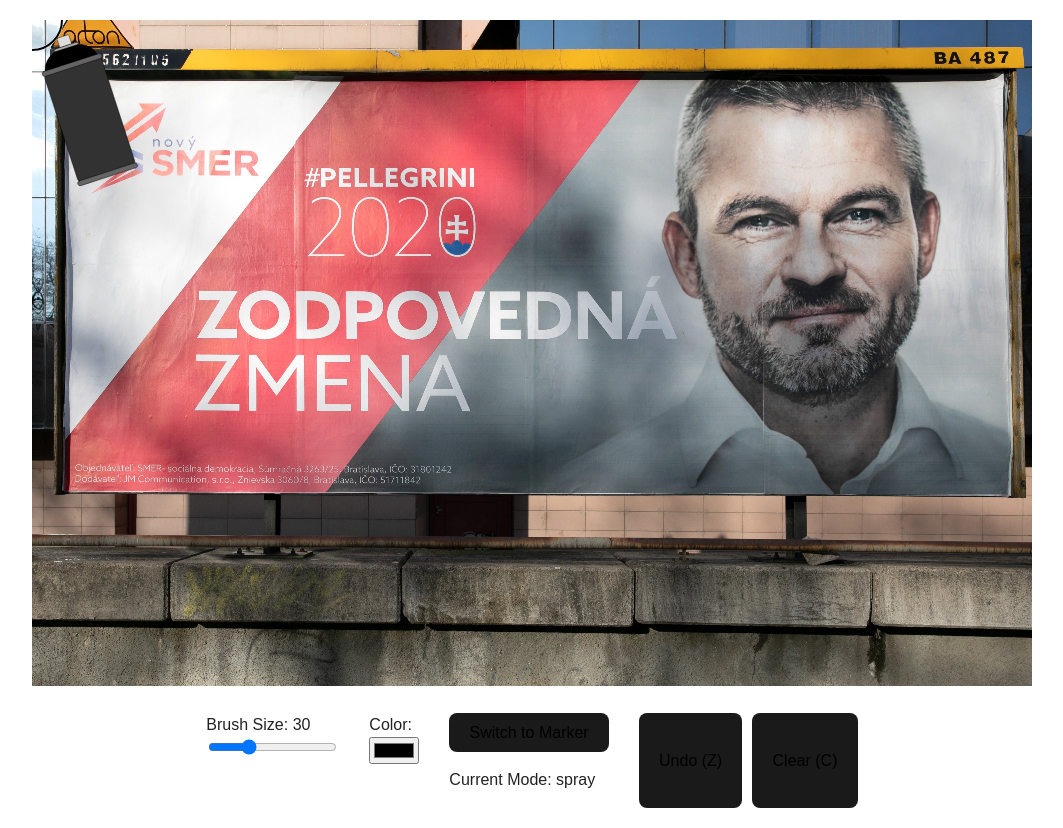
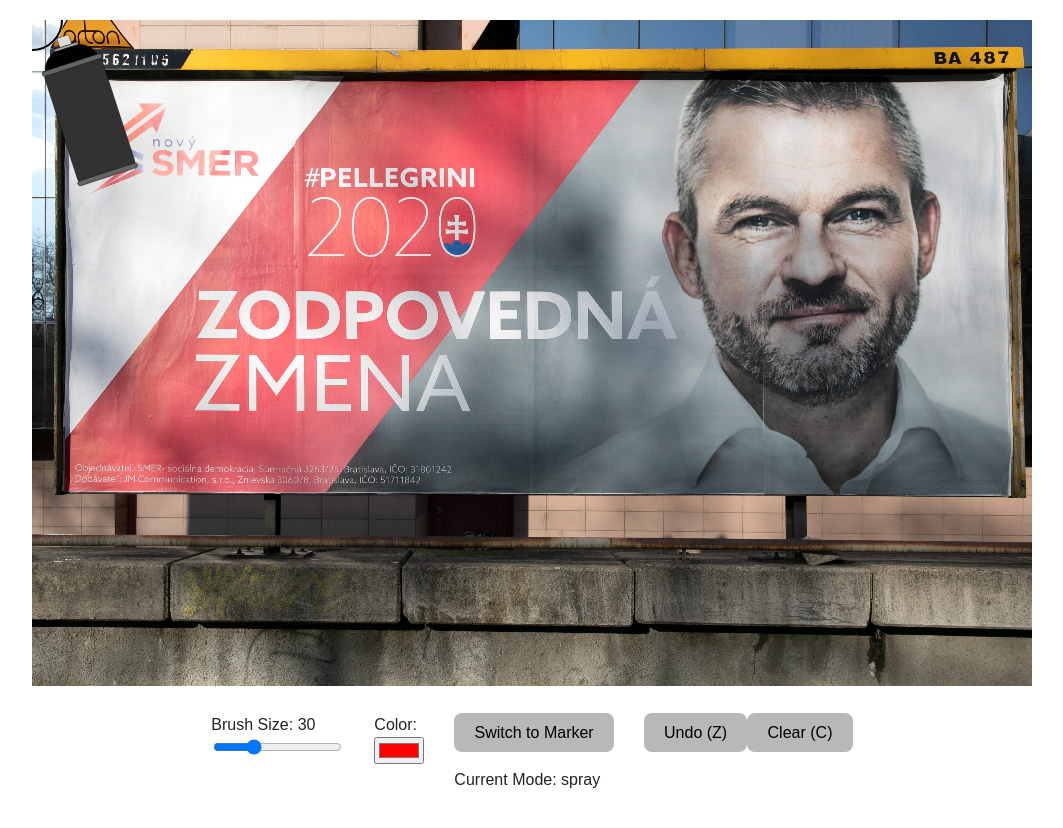
Before and after one commit to timedz351/de-canpaign, a React (Vite) app in the folder proj/: page / in a window 1280 px wide. Shown: the whole page, without its empty margins (108-1171 px from the left). Built offline with nearby package versions, Linux system fonts and the light colour scheme.

Commit message:
fixed buttons

```diff
--- a/proj/src/App.jsx
+++ b/proj/src/App.jsx
@@ -3,15 +3,14 @@
 import sketch from './sketch';
 
 const App = () => {
-  const [p5Instance, setP5Instance] = useState(null);
-
   // States for parameters
   const [brushSize, setBrushSize] = useState(30);
-  const [color, setColor] = useState('#000000');
+  const [color, setColor] = useState('#ff0000');
   const [mode, setMode] = useState('spray'); // 'spray' or 'marker'
   const [ovalness, setOvalness] = useState(1);
   const [rotation, setRotation] = useState(0);
   const [dripsEnabled, setDripsEnabled] = useState(true);
+
 
   // Refs to p5 setter functions and methods
   const setBrushSizeRef = useRef(null);
@@ -20,6 +19,8 @@
   const setOvalnessRef = useRef(null);
   const setRotationRef = useRef(null);
   const setDripsEnabledRef = useRef(null);
+  const undoLastActionRef = useRef(null)
+  const clearLayerRef = useRef(null)
 
   // Update p5 parameters when states change
   useEffect(() => {
@@ -50,22 +51,33 @@
     setMode(prev => (prev === 'spray' ? 'marker' : 'spray'));
   };
 
+  const handleUndo = () => {
+    if (undoLastActionRef.current) {
+      undoLastActionRef.current();
+    };
+  }
+
+  const handleClear = () => {
+    if (clearLayerRef.current) {
+      clearLayerRef.current();
+
+    };
+  }
+
   return (
     <div
       className="app-container"
     >
       <P5Wrapper
         sketch={sketch}
-        onLoad={(p5Instance) => {
-          // Capture undo and clear references once
-          setP5Instance(p5Instance)
-        }}
         setBrushSize={(fn) => (setBrushSizeRef.current = fn)}
         setColor={(fn) => (setColorRef.current = fn)}
         setMode={(fn) => (setModeRef.current = fn)}
         setOvalness={(fn) => (setOvalnessRef.current = fn)}
         setRotation={(fn) => (setRotationRef.current = fn)}
         setDripsEnabled={(fn) => (setDripsEnabledRef.current = fn)}
+        undoLastAction={(fn) => (undoLastActionRef.current = fn)}
+        clearLayer={(fn) => (clearLayerRef.current = fn)}
 
       />
 
@@ -138,9 +150,9 @@
           <p>Current Mode: {mode}</p>
         </div>
 
-        <div style={{ display: 'flex', gap: '10px' }}>
-          <button onClick={() => {if (p5Instance) p5Instance.undoLastAction();}}>Undo (Z)</button>
-          <button onClick={() => {if (p5Instance) p5Instance.clearCanvas();}}>Clear (C)</button>
+        <div style={{ display: 'block', gap: '20px' }}>
+          <button onClick={handleUndo}>Undo (Z)</button>
+          <button onClick={handleClear}>Clear (C)</button>
         </div>
       </div>
     </div>
--- a/proj/src/P5Wrapper.jsx
+++ b/proj/src/P5Wrapper.jsx
@@ -1,30 +1,23 @@
 import { useRef, useEffect } from 'react';
 import p5 from 'p5';
 
-const P5Wrapper = ({ sketch, onLoad, ...setterProps }) => {
+const P5Wrapper = ({ sketch, ...setterProps }) => {
   const sketchRef = useRef();
   const p5InstanceRef = useRef(null);
-  const loadCalledRef = useRef(false);
 
   useEffect(() => {
     // Initialize p5 instance only once
     p5InstanceRef.current = new p5(sketch, sketchRef.current);
 
-    // If the sketch exposes undo/clear etc., we can capture them after init:
-    // Call onLoad once if provided
-    if (onLoad && !loadCalledRef.current) {
-      loadCalledRef.current = true;
-      onLoad(p5InstanceRef.current);
-    }
-
     // Pass setter methods
+    if (setterProps.undoLastAction) setterProps.undoLastAction(p5InstanceRef.current.undoLastAction);
+    if (setterProps.clearLayer) setterProps.clearLayer(p5InstanceRef.current.clearLayer);
     if (setterProps.setBrushSize) setterProps.setBrushSize(p5InstanceRef.current.setBrushSize);
     if (setterProps.setColor) setterProps.setColor(p5InstanceRef.current.setColor);
     if (setterProps.setMode) setterProps.setMode(p5InstanceRef.current.setMode);
     if (setterProps.setOvalness) setterProps.setOvalness(p5InstanceRef.current.setOvalness);
     if (setterProps.setRotation) setterProps.setRotation(p5InstanceRef.current.setRotation);
     if (setterProps.setDripsEnabled) setterProps.setDripsEnabled(p5InstanceRef.current.setDripsEnabled);
-
     return () => {
       if (p5InstanceRef.current) {
         p5InstanceRef.current.remove();
--- a/proj/src/index.css
+++ b/proj/src/index.css
@@ -45,7 +45,7 @@
   font-size: 1em;
   font-weight: 500;
   font-family: inherit;
-  background-color: #1a1a1a;
+  background-color: #b9b7b7;
   cursor: pointer;
   transition: border-color 0.25s, background-color 0.25s;
 }
--- a/proj/src/sketch.jsx
+++ b/proj/src/sketch.jsx
@@ -3,6 +3,7 @@
   let smoothedMouseY = 0;
 
   let currentBrushSize = 30;
+
   let currentColor;
   let currentOvalness = 1;
   let currentRotation = 0;
@@ -57,7 +58,7 @@
 
   // Attach these methods to p right away:
   p.undoLastAction = undoLastAction;
-  p.clearCanvas = clearCanvas;
+  p.clearLayer = clearCanvas;
 
   // Attach setters before setup so they're available at onLoad
   p.setBrushSize = (newSize) => {
```
Also changed, not shown: proj/src/App.css (deleted, +0 -7 lines), proj/src/DrawingControls.jsx (deleted, +0 -17 lines), proj/src/assets/pele1.jpg (added), 1 other file (tests, documents, lock files or other folders).
